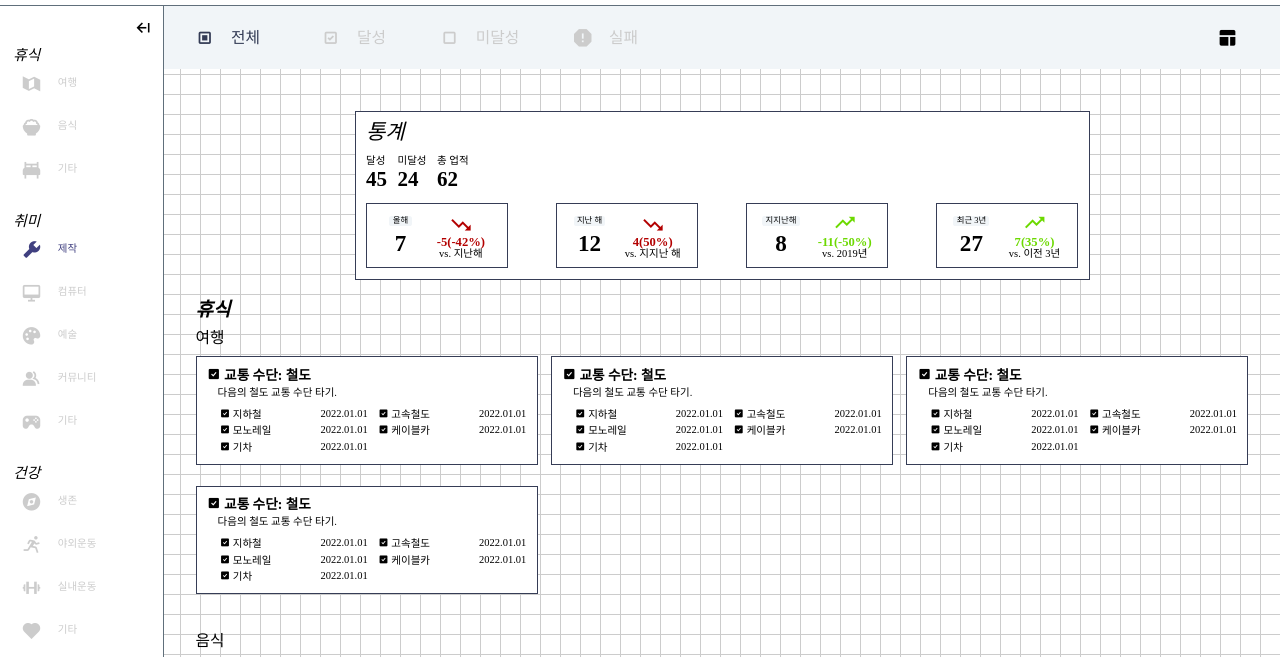
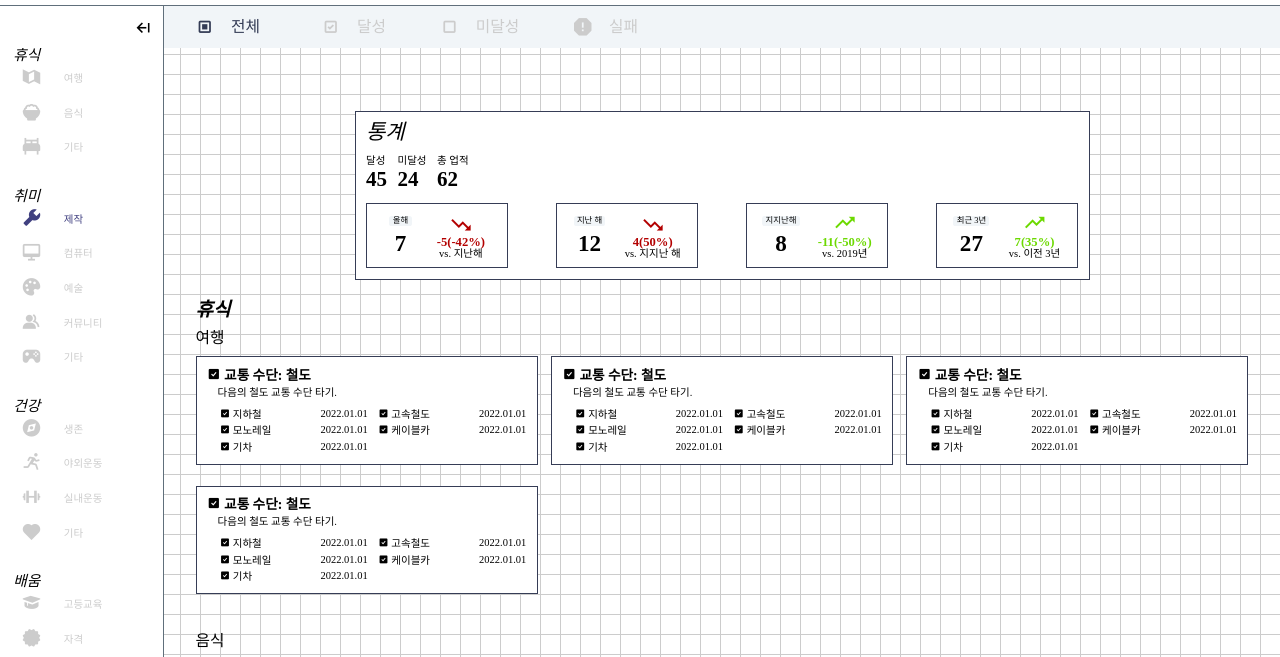
Before and after one commit to ignita/Kick-the-BUCKET-LIST, a website built with webpack: page src/client/index.html in a window 1280 px wide. Shown: the part 86-743 px from the top of the page. Built offline with nearby package versions, Linux system fonts and the light colour scheme.

Commit message:
🔥 불필요한 toggle 버튼 삭제

```diff
--- a/src/client/App.js
+++ b/src/client/App.js
@@ -43,25 +43,25 @@ function App() {
     }
   };
 
-  window.addEventListener('scroll', activeAnchor);
-  window.addEventListener('resize', activeAnchor);
-
-  function resizeGridItem(item) {
+  const resizeGridItem = item => {
     const grid = item.parentElement;
     const rowHeight = parseInt(window.getComputedStyle(grid).getPropertyValue('grid-auto-rows'));
     const rowGap = parseInt(window.getComputedStyle(grid).getPropertyValue('grid-row-gap'));
     const contentHeight = item.querySelector('dl').getBoundingClientRect().height + rowGap;
     const rowSpan = Math.ceil(contentHeight / (rowHeight + rowGap));
     item.style.gridRowEnd = 'span ' + rowSpan;
-  }
+  };
 
-  function resizeAllGridItems() {
+  const resizeAllGridItems = () => {
     const allItems = [...document.querySelectorAll('.achievement-wrapper')];
     allItems.forEach(item => resizeGridItem(item));
-  }
+  };
+
+  window.addEventListener('scroll', activeAnchor);
+  window.addEventListener('resize', activeAnchor);
+  window.addEventListener('resize', resizeAllGridItems);
 
   resizeAllGridItems();
-  window.addEventListener('resize', resizeAllGridItems);
 }
 
 App();
--- a/src/client/index.html
+++ b/src/client/index.html
@@ -36,19 +36,19 @@
             <ul class="sub-category">
               <li class="sub-category-item">
                 <a href="#trip">
-                  <i class="bx bxs-map-alt sub-category-item-icon"></i>
+                  <i class="bx bxs-map-alt sub-category-item-icon bx-fw"></i>
                   <span class="sub-category-item-text">여행</span>
                 </a>
               </li>
               <li class="sub-category-item">
                 <a href="#food">
-                  <i class="bx bxs-bowl-rice sub-category-item-icon"></i>
+                  <i class="bx bxs-bowl-rice sub-category-item-icon bx-fw"></i>
                   <span class="sub-category-item-text">음식</span>
                 </a>
               </li>
               <li class="sub-category-item">
                 <a href="#rest-etc">
-                  <i class="bx bxs-bed sub-category-item-icon"></i>
+                  <i class="bx bxs-bed sub-category-item-icon bx-fw"></i>
                   <span class="sub-category-item-text">기타</span>
                 </a>
               </li>
@@ -59,31 +59,31 @@
             <ul class="sub-category">
               <li class="sub-category-item">
                 <a href="#making">
-                  <i class="bx bxs-wrench sub-category-item-icon"></i>
+                  <i class="bx bxs-wrench sub-category-item-icon bx-fw"></i>
                   <span class="sub-category-item-text">제작</span>
                 </a>
               </li>
               <li class="sub-category-item">
                 <a href="#computer">
-                  <i class="bx bx-desktop sub-category-item-icon"></i>
+                  <i class="bx bx-desktop sub-category-item-icon bx-fw"></i>
                   <span class="sub-category-item-text">컴퓨터</span>
                 </a>
               </li>
               <li class="sub-category-item">
                 <a href="#art">
-                  <i class="bx bxs-palette sub-category-item-icon"></i>
+                  <i class="bx bxs-palette sub-category-item-icon bx-fw"></i>
                   <span class="sub-category-item-text">예술</span>
                 </a>
               </li>
               <li class="sub-category-item">
                 <a href="#community">
-                  <i class="bx bxs-group sub-category-item-icon"></i>
+                  <i class="bx bxs-group sub-category-item-icon bx-fw"></i>
                   <span class="sub-category-item-text">커뮤니티</span>
                 </a>
               </li>
               <li class="sub-category-item">
                 <a href="#hobby-etc">
-                  <i class="bx bxs-joystick sub-category-item-icon"></i>
+                  <i class="bx bxs-joystick sub-category-item-icon bx-fw"></i>
                   <span class="sub-category-item-text">기타</span>
                 </a>
               </li>
@@ -94,25 +94,25 @@
             <ul class="sub-category">
               <li class="sub-category-item">
                 <a href="#survival">
-                  <i class="bx bxs-compass sub-category-item-icon"></i>
+                  <i class="bx bxs-compass sub-category-item-icon bx-fw"></i>
                   <span class="sub-category-item-text">생존</span>
                 </a>
               </li>
               <li class="sub-category-item">
                 <a href="#outdoor">
-                  <i class="bx bx-run sub-category-item-icon"></i>
+                  <i class="bx bx-run sub-category-item-icon bx-fw"></i>
                   <span class="sub-category-item-text">야외운동</span>
                 </a>
               </li>
               <li class="sub-category-item">
                 <a href="#indoor">
-                  <i class="bx bx-dumbbell sub-category-item-icon"></i>
+                  <i class="bx bx-dumbbell sub-category-item-icon bx-fw"></i>
                   <span class="sub-category-item-text">실내운동</span>
                 </a>
               </li>
               <li class="sub-category-item">
                 <a href="#health-etc">
-                  <i class="bx bxs-heart sub-category-item-icon"></i>
+                  <i class="bx bxs-heart sub-category-item-icon bx-fw"></i>
                   <span class="sub-category-item-text">기타</span>
                 </a>
               </li>
@@ -123,19 +123,19 @@
             <ul class="sub-category">
               <li class="sub-category-item">
                 <a href="#education">
-                  <i class="bx bxs-graduation sub-category-item-icon"></i>
+                  <i class="bx bxs-graduation sub-category-item-icon bx-fw"></i>
                   <span class="sub-category-item-text">고등교육</span>
                 </a>
               </li>
               <li class="sub-category-item">
                 <a href="#certificate">
-                  <i class="bx bxs-certification sub-category-item-icon"></i>
+                  <i class="bx bxs-certification sub-category-item-icon bx-fw"></i>
                   <span class="sub-category-item-text">자격</span>
                 </a>
               </li>
               <li class="sub-category-item">
                 <a href="#language">
-                  <i class="bx bxs-book sub-category-item-icon"></i>
+                  <i class="bx bxs-book sub-category-item-icon bx-fw"></i>
                   <span class="sub-category-item-text">언어</span>
                 </a>
               </li>
@@ -146,13 +146,13 @@
             <ul class="sub-category">
               <li class="sub-category-item">
                 <a href="#work">
-                  <i class="bx bxs-briefcase-alt-2 sub-category-item-icon"></i>
+                  <i class="bx bxs-briefcase-alt-2 sub-category-item-icon bx-fw"></i>
                   <span class="sub-category-item-text">직업</span>
                 </a>
               </li>
               <li class="sub-category-item">
                 <a href="#possession">
-                  <i class="bx bxs-box sub-category-item-icon"></i>
+                  <i class="bx bxs-box sub-category-item-icon bx-fw"></i>
                   <span class="sub-category-item-text">소유</span>
                   <span class="tooltip">소유</span>
                 </a>
@@ -183,9 +183,6 @@
             <i class="bx bxs-error-alt filter-list-item-icon"></i><span class="filter-list-item-text">실패</span>
           </li>
         </ul>
-        <button class="sub-header-layout-toggle-btn">
-          <i class="bx bxs-layout filter-list-item-icon"></i>
-        </button>
       </section>
       <article class="achievements-wrapper">
         <div class="achievements-dashboard">
--- a/src/client/styles/global.css
+++ b/src/client/styles/global.css
@@ -263,10 +263,6 @@ header nav ul > li {
   font-size: 2rem;
 }
 
-.sub-header-layout-toggle-btn {
-  display: none;
-}
-
 @media (min-width: 992px) {
   .side-bar.collapse + .sub-header {
     width: calc(100% - 6.4rem);
@@ -294,11 +290,6 @@ header nav ul > li {
 
   .filter-list-item-text {
     display: block;
-  }
-
-  .sub-header-layout-toggle-btn {
-    padding: 2rem 4rem;
-    display: flex;
   }
 }
 
```
